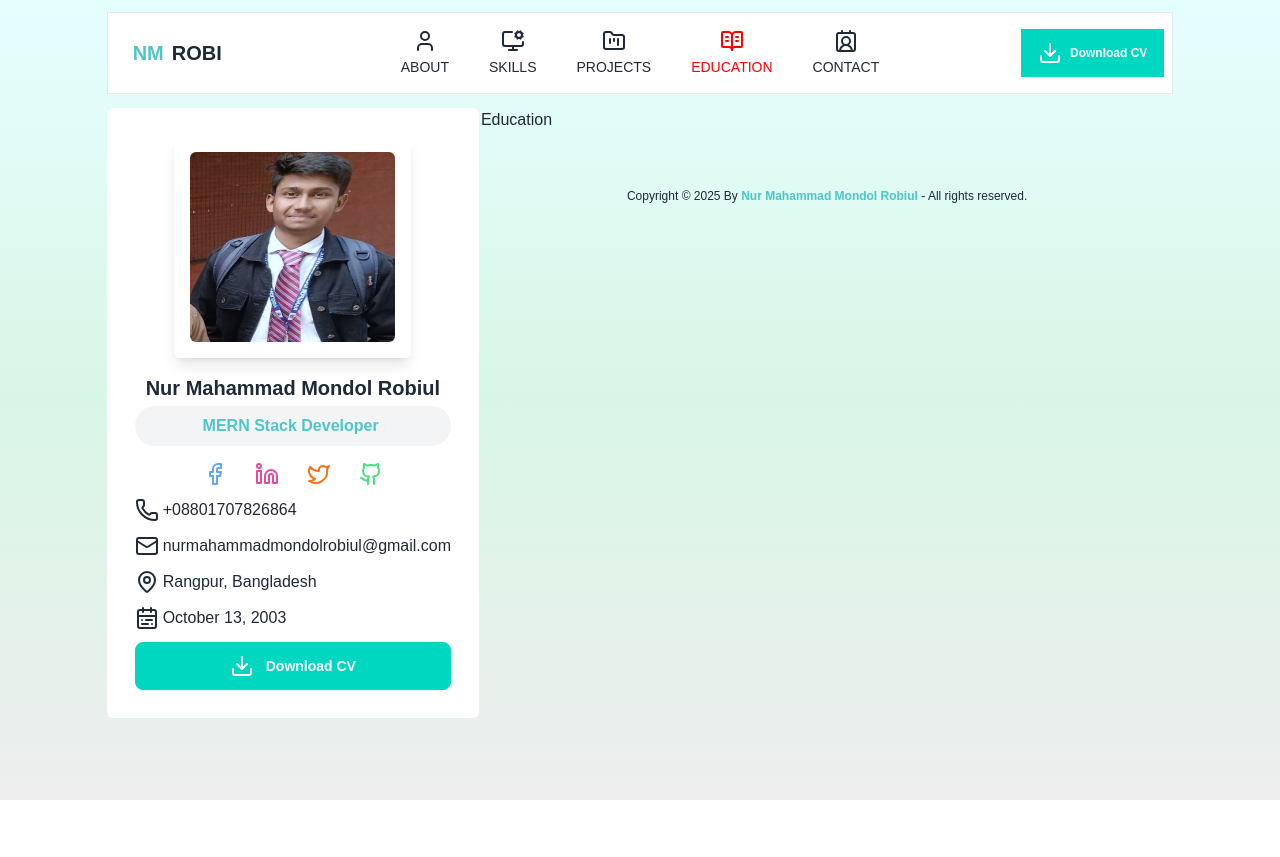
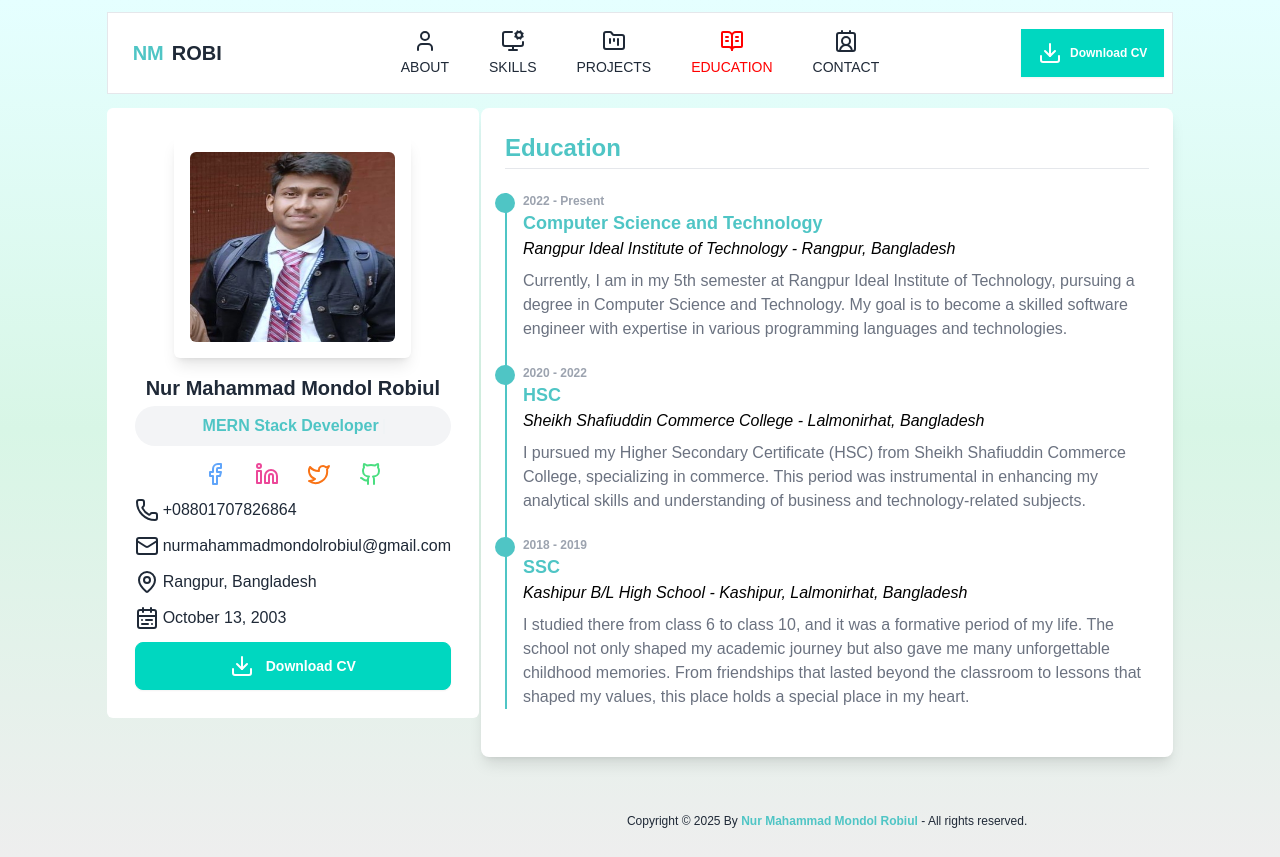
Before and after one commit to nurmahammadmondol/My_Portfolio, a React (Vite) app: page /education in a window 1280 px wide. Before the commit the page ends 800 px from the top, so only its background shows below. Built offline with nearby package versions, Linux system fonts and the light colour scheme.

Commit message:
Added education part

```diff
--- a/package.json
+++ b/package.json
@@ -15,6 +15,7 @@
     "match-sorter": "^8.0.0",
     "react": "^19.0.0",
     "react-dom": "^19.0.0",
+    "react-hook-form": "^7.54.2",
     "react-router-dom": "^7.1.5",
     "react-simple-typewriter": "^5.0.1",
     "sort-by": "^1.2.0"
--- a/src/Components/Header/NavBar2.jsx
+++ b/src/Components/Header/NavBar2.jsx
@@ -14,7 +14,7 @@ import { NavLink } from 'react-router-dom';
 const NavBar2 = () => {
   const links = (
     <nav className="md:flex items-center gap-5 lg:gap-10">
-      <NavLink to="/about">
+      <NavLink to="/">
         <div className="flex  flex-col items-center gap-1 hover:text-green-500 mt-3 md:mt-0">
           <User />
           <button className="hidden md:flex">ABOUT</button>
--- a/src/Components/Main/Education/Education.jsx
+++ b/src/Components/Main/Education/Education.jsx
@@ -1,9 +1,49 @@
 import React from 'react';
 
 const Education = () => {
+  const educationData = [
+    {
+      year: '2022 - Present',
+      title: 'Computer Science and Technology',
+      institution:
+        'Rangpur Ideal Institute of Technology - Rangpur, Bangladesh',
+      description:
+        'Currently, I am in my 5th semester at Rangpur Ideal Institute of Technology, pursuing a degree in Computer Science and Technology. My goal is to become a skilled software engineer with expertise in various programming languages and technologies.',
+    },
+    {
+      year: '2020 - 2022',
+      title: 'HSC',
+      institution:
+        'Sheikh Shafiuddin Commerce College - Lalmonirhat, Bangladesh',
+      description:
+        'I pursued my Higher Secondary Certificate (HSC) from Sheikh Shafiuddin Commerce College, specializing in commerce. This period was instrumental in enhancing my analytical skills and understanding of business and technology-related subjects.',
+    },
+    {
+      year: '2018 - 2019',
+      title: 'SSC',
+      institution:
+        'Kashipur B/L High School - Kashipur, Lalmonirhat, Bangladesh',
+      description:
+        'I studied there from class 6 to class 10, and it was a formative period of my life. The school not only shaped my academic journey but also gave me many unforgettable childhood memories. From friendships that lasted beyond the classroom to lessons that shaped my values, this place holds a special place in my heart.',
+    },
+  ];
+
   return (
-    <div>
-      <h6>Education</h6>
+    <div className="p-6 bg-white shadow-lg rounded-lg">
+      <h2 className="text-2xl font-bold text-[#4FC5C5] mb-6 border-b pb-1">
+        Education
+      </h2>
+      <div className="relative border-l-2 border-[#4FC5C5] pl-4">
+        {educationData.map((edu, index) => (
+          <div key={index} className="mb-6">
+            <div className="absolute -left-3 w-5 h-5 bg-[#4FC5C5] rounded-full"></div>
+            <h3 className="text-xs font-semibold text-gray-400 ">{edu.year}</h3>
+            <h4 className="text-lg font-bold text-[#4FC5C5]">{edu.title}</h4>
+            <p className="italic text-black font-medium">{edu.institution}</p>
+            <p className="text-gray-500 mt-2">{edu.description}</p>
+          </div>
+        ))}
+      </div>
     </div>
   );
 };
--- a/src/Components/Main/Skills/Skills.jsx
+++ b/src/Components/Main/Skills/Skills.jsx
@@ -30,7 +30,7 @@ const skills = {
 const Skills = () => {
   return (
     <div className="">
-      <h2 className="text-2xl font-bold text-[#4FC5C5] border-b border-[#4FC5C5]">
+      <h2 className="text-2xl font-bold pb-1 text-[#4FC5C5] border-b border-[#4FC5C5]">
         Skills
       </h2>
       <div className="mt-4">
--- a/src/Router/Router.jsx
+++ b/src/Router/Router.jsx
@@ -15,11 +15,7 @@ const Router = createBrowserRouter([
     // errorElement: <h4>Error 404</h4>,
     children: [
       {
-        index: true, // এই লাইন দিলে By Default About Page দেখাবে
-        element: <About />,
-      },
-      {
-        path: '/about',
+        path: '/',
         element: <About></About>,
       },
       {
```
Also changed, not shown: 1 other file (tests, documents, lock files or other folders).
